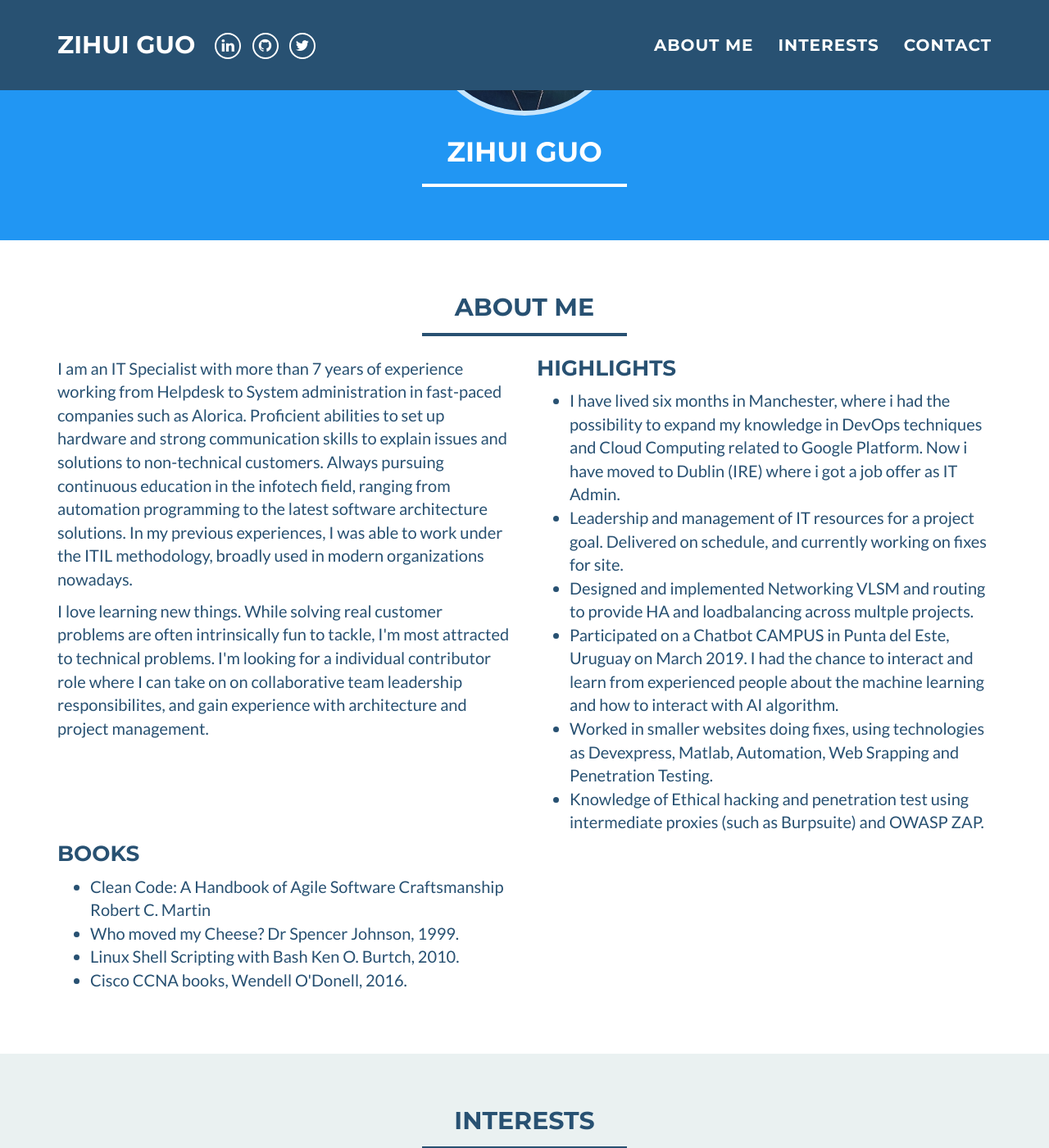
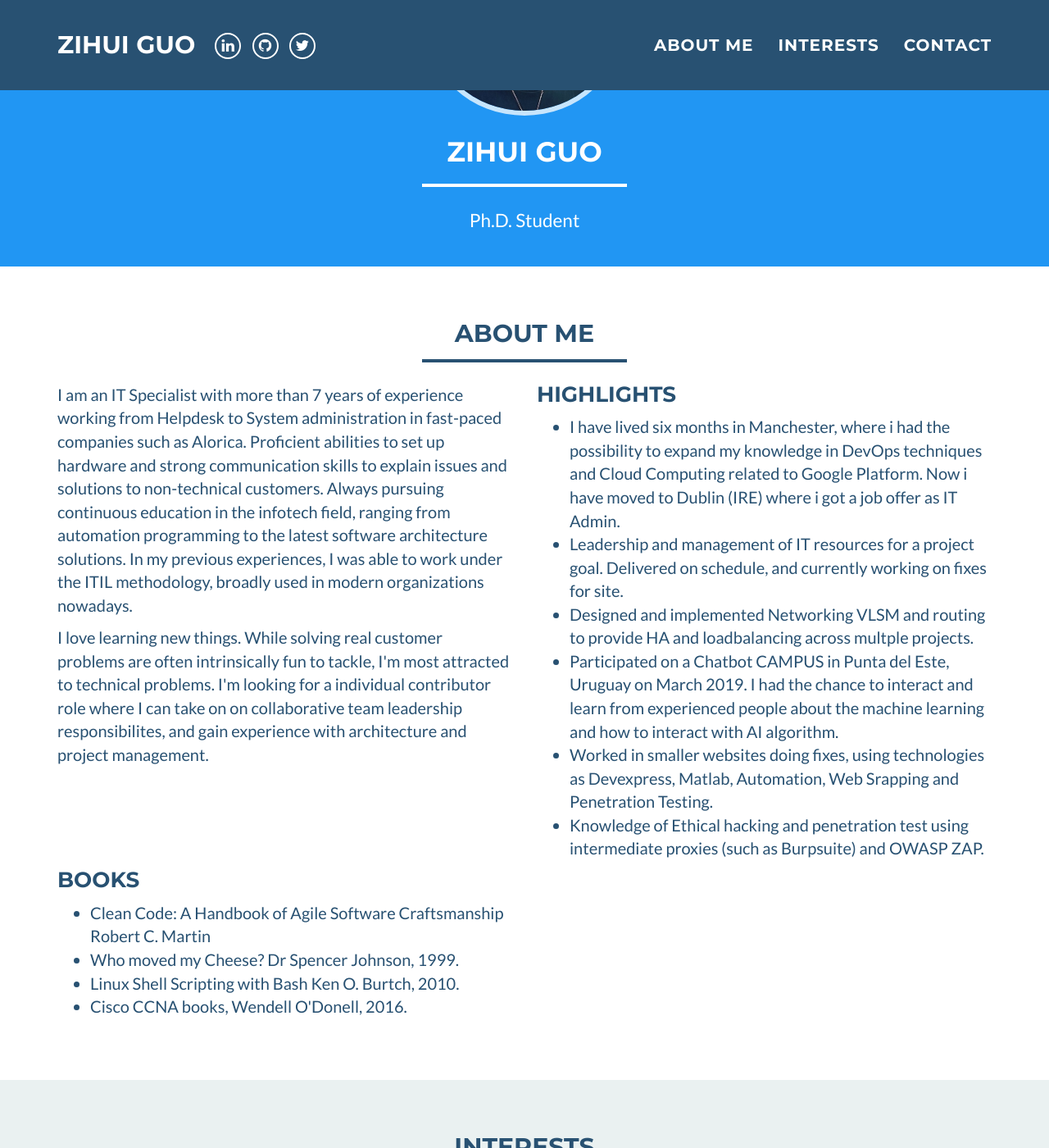
Before and after one commit to youzi27/youzi27.github.io, a Jekyll site: the page built from index.html, in a window 1280 px wide and 1400 px high, scrolled down 233 px. Shown: the whole window at 82% size. Built offline with Jekyll 4.4.1, drawn with Linux system fonts in a browser that asks for light colours.

Commit message:
Initial resume3

```diff
--- a/_includes/css/main.css
+++ b/_includes/css/main.css
@@ -106,7 +106,7 @@ header .intro-text .name {
     font-weight: 700;
 }
 
-header .intro-text .skills {
+header .intro-text .title0 {
     font-size: 1.25em;
     font-weight: 300;
 }
@@ -121,7 +121,7 @@ header .intro-text .skills {
         font-size: 2.75em;
     }
 
-    header .intro-text .skills {
+    header .intro-text .title0 {
         font-size: 1.5em;
     }
 }
--- a/_layouts/default.html
+++ b/_layouts/default.html
@@ -5,7 +5,7 @@
       <meta http-equiv="X-UA-Compatible" content="IE=edge">
       <title>{% if page.title %}{{ page.title }}{% else %}{{ site.name }}{% endif %}</title>
       <meta name="viewport" content="width=device-width">
-      <meta name="description" content="{{ site.name }} {{ site.skills }}">
+      <meta name="description" content="{{ site.name }} {{ site.title0 }}">
       <meta name="keywords" content="{{ site.keywords }}" />
       <link rel="canonical" href="{{ page.url | replace:'index.html','' | prepend: site.canonical_url }}">
       <link rel="icon" type="image/png" href="{{ site.baseurl }}/img/icon.png" sizes="16x16" />
@@ -79,7 +79,7 @@
                     <div class="intro-text">
                         <span class="name">{{ site.name }}</span>
                         <hr>
-                        <span class="skills">{{ site.skills }}</span>
+                        <span class="title0">{{ site.title0 }}</span>
                     </div>
                 </div>
             </div>
```
